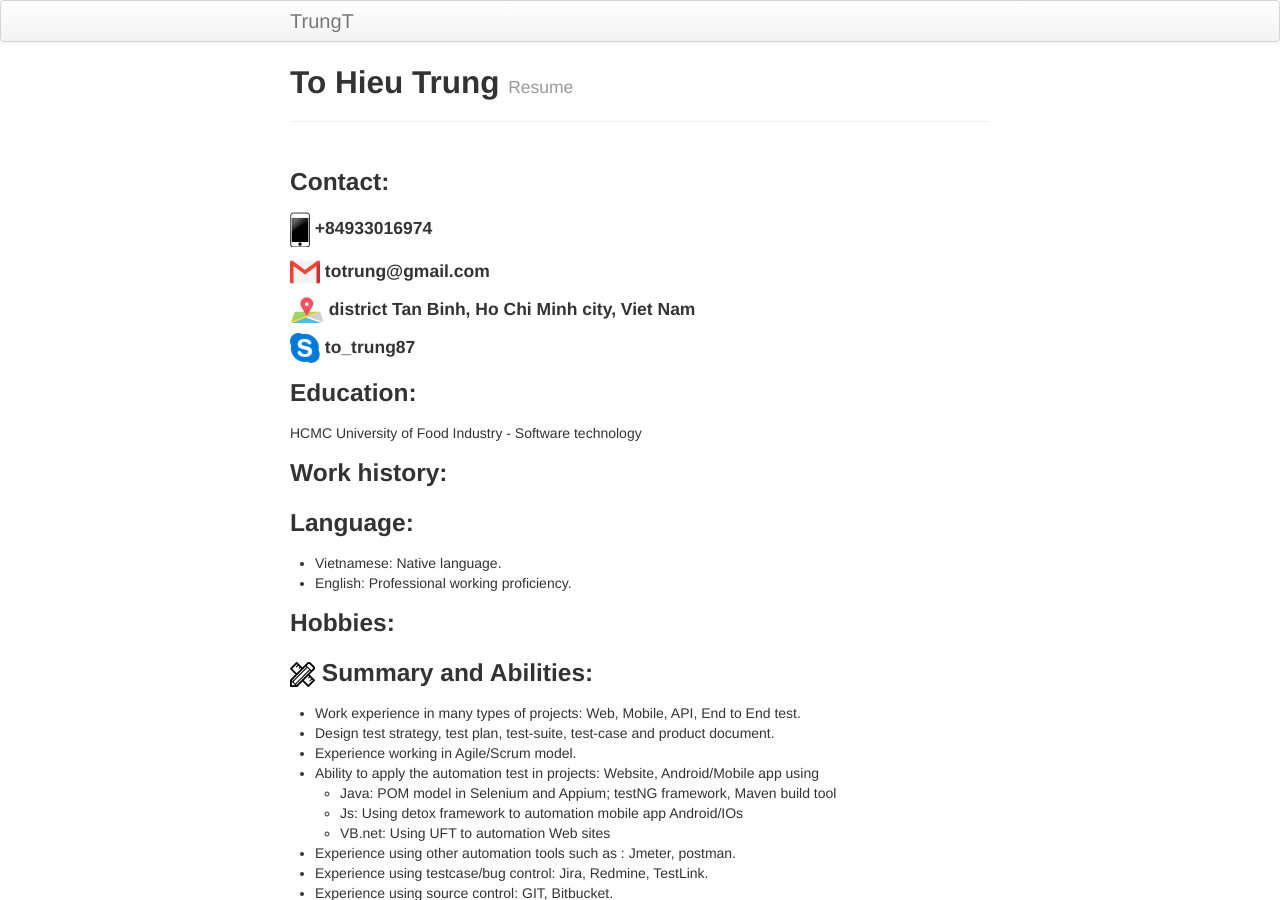
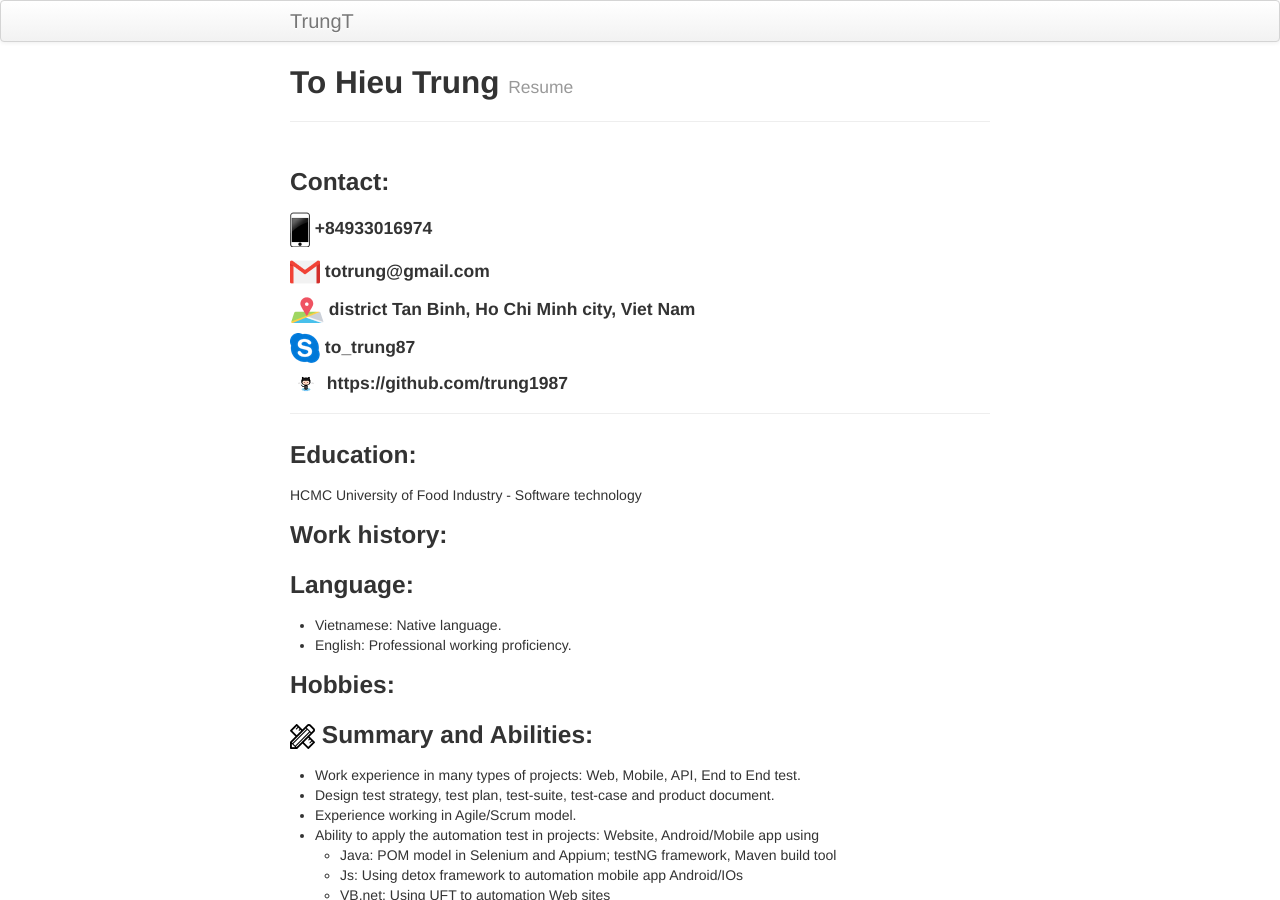
Before and after one commit to trung1987/trung1987.github.io, a Jekyll site: the page built from index.md, in a window 1280 px wide and 900 px high. Built offline with Jekyll 4.4.1, drawn with Linux system fonts in a browser that asks for light colours.

Commit message:
change ide to intellij add git icon

```diff
--- a/index.html
+++ b/index.html
@@ -8,7 +8,8 @@ description: this is TrungT profile page
 #### ![cellphone icon](https://raw.githubusercontent.com/trung1987/trung1987.github.io/master/assets/img/cellphone.png) +84933016974
 #### ![email icon](https://raw.githubusercontent.com/trung1987/trung1987.github.io/master/assets/img/email.png) totrung@gmail.com
 #### ![place icon](https://raw.githubusercontent.com/trung1987/trung1987.github.io/master/assets/img/place.png) district  Tan Binh, Ho Chi Minh city,  Viet Nam
-#### ![git icon](https://raw.githubusercontent.com/trung1987/trung1987.github.io/master/assets/img/git.png) trung1987
+#### ![skype icon](https://raw.githubusercontent.com/trung1987/trung1987.github.io/master/assets/img/skype.png) to_trung87
+#### ![git icon](https://raw.githubusercontent.com/trung1987/trung1987.github.io/master/assets/img/git.png) https://github.com/trung1987
 
 ---
 ### Education:
--- a/index.md
+++ b/index.md
@@ -9,7 +9,9 @@ description: this is TrungT profile page
 #### ![email icon](https://raw.githubusercontent.com/trung1987/trung1987.github.io/master/assets/img/email.png) totrung@gmail.com
 #### ![place icon](https://raw.githubusercontent.com/trung1987/trung1987.github.io/master/assets/img/place.png) district  Tan Binh, Ho Chi Minh city,  Viet Nam
 #### ![skype icon](https://raw.githubusercontent.com/trung1987/trung1987.github.io/master/assets/img/skype.png) to_trung87
+#### ![git icon](https://raw.githubusercontent.com/trung1987/trung1987.github.io/master/assets/img/git.png) https://github.com/trung1987
 
+---
 ### Education:
 HCMC University of Food Industry -  Software technology
 
```
Also changed, not shown: assets/img/git.png.
